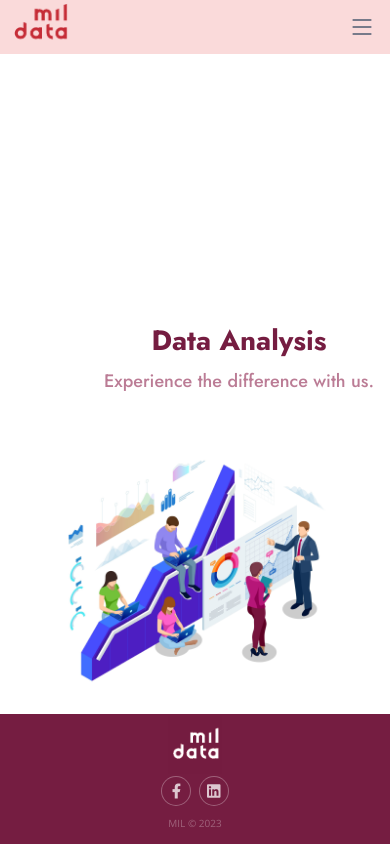
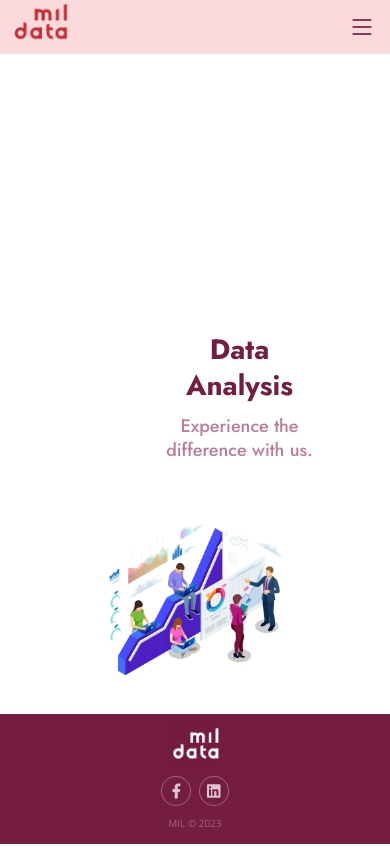
Before and after one commit to Tananashvilii/mil-website, a plain HTML site: page index.html in a window 390 px wide. Drawn offline with nearby package versions, Linux system fonts and the light colour scheme.

Commit message:
some things

```diff
--- a/assets/css/style.css
+++ b/assets/css/style.css
@@ -175,7 +175,7 @@ h6 {
 * Mobile Navigation
 */
 .mobile-nav-toggle {
-  color: #5f687b;
+  color: #751D41;
   font-size: 28px;
   cursor: pointer;
   display: none;
@@ -205,7 +205,7 @@ h6 {
   right: 0;
   left: 0;
   bottom: 0;
-  background: rgba(108, 31, 89, 0.9);
+  background: rgba(117, 29, 65, 0.9);
   transition: 0.3s;
   z-index: 999;
 }
@@ -298,7 +298,8 @@ h6 {
 # Hero Section
 --------------------------------------------------------------*/
 #hero {
-  width: 100%;
+  width: 70%;
+  margin: 0 auto;
   height: 55vh;
   background: #fff;
 }
```
